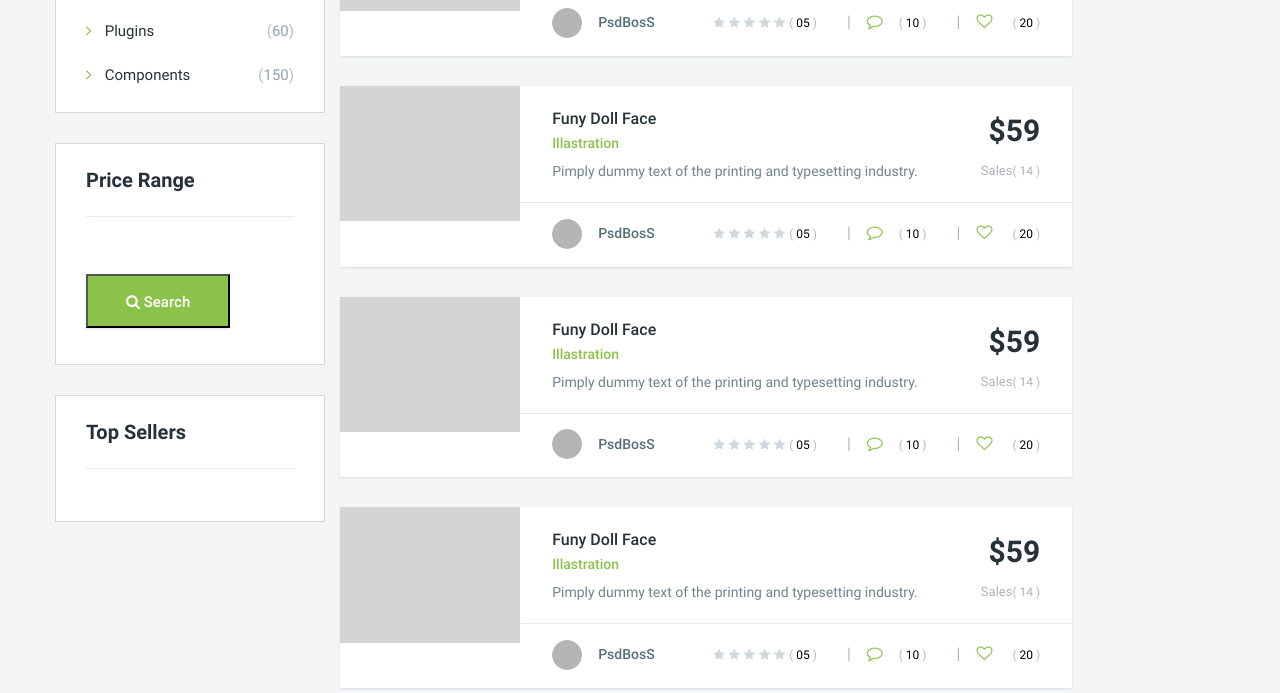
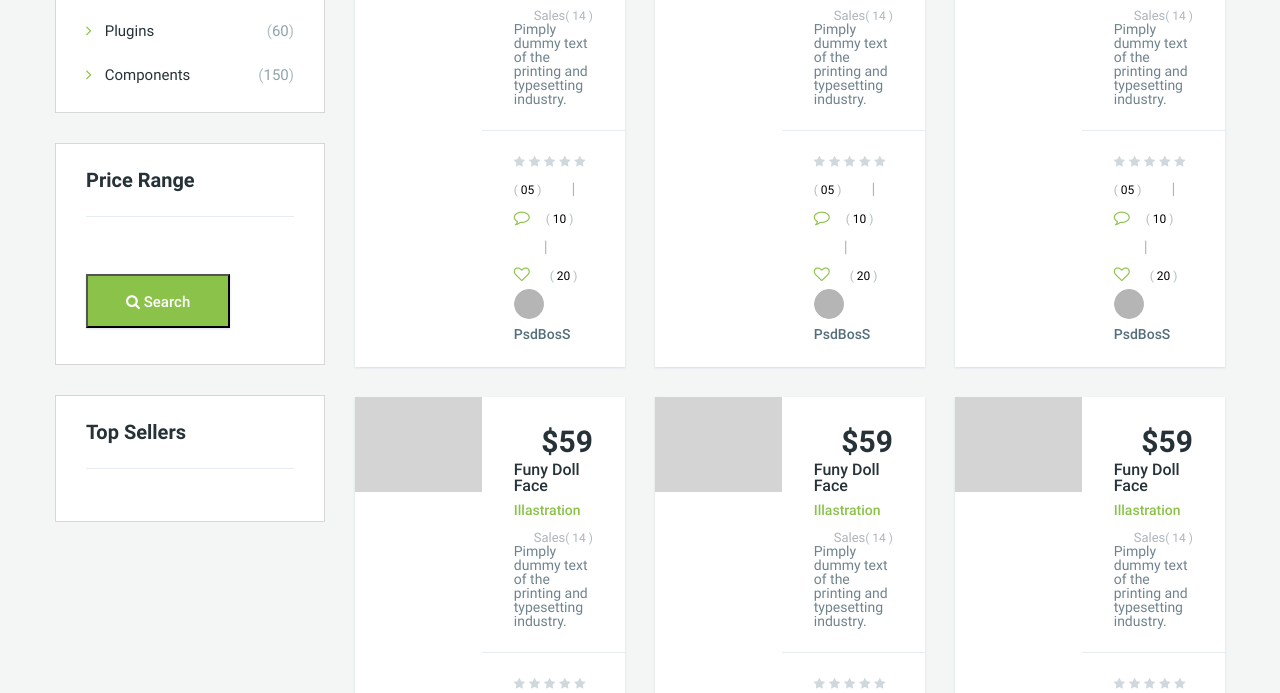
Before and after one commit to tsyvs/shop, a website: page src/catalog.html in a window 1280 px wide. Shown: the part 696-1389 px from the top of the page. Drawn offline with nearby package versions, Linux system fonts and the light colour scheme; files that its build step writes are made by us from their sources; files whose address does not match are found by name.

Commit message:
product list fix

```diff
--- a/src/html_components/product-card.html
+++ b/src/html_components/product-card.html
@@ -1,5 +1,5 @@
 <!-- COMPONENT product card -->
-<div>
+<div class="col-md-4">
     <div class="product">
         <div class="product-img"><img src="img/product-photo.jpg" alt="Product Photo"></div>
         <div class="product-data">
```
